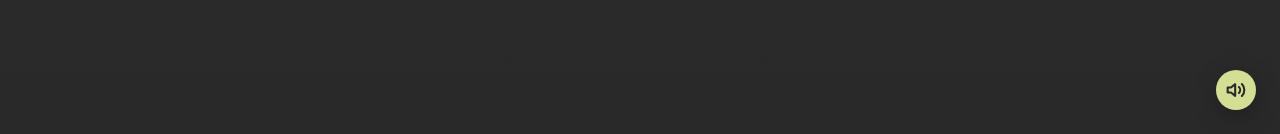
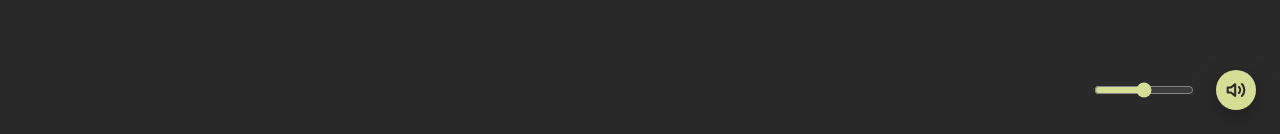
Before and after one commit to zach-redder/keystone-landingpage, a Next.js app: page / in a window 1280 px wide. Both pictures are taken after a click on the button 1236 px from the left and 756 px from the top of the page. Shown: the part 666-800 px from the top of the page. Built offline with nearby package versions, Linux system fonts and the light colour scheme.

Commit message:
cool ai blob thing and sound

```diff
--- a/components/MuteToggle.tsx
+++ b/components/MuteToggle.tsx
@@ -3,15 +3,35 @@ import { Volume2, VolumeX } from 'lucide-react';
 import { useAudio } from '@/context/AudioContext';
 
 export default function MuteToggle() {
-  const { muted, toggleMuted } = useAudio();
+  const { muted, volume, setVolume, toggleMuted } = useAudio();
 
   return (
-    <button
-      onClick={toggleMuted}
+    <div
+      className="volume-control"
       style={{
         position: 'fixed',
         bottom: '24px',
         right: '24px',
+        zIndex: 150,
+        display: 'flex',
+        alignItems: 'center'
+      }}
+    >
+      <div className="volume-slider-wrap">
+        <input
+          type="range"
+          min={0}
+          max={1}
+          step={0.01}
+          value={volume}
+          onChange={(e) => setVolume(parseFloat(e.target.value))}
+          className="volume-slider"
+          aria-label="Site audio volume"
+        />
+      </div>
+      <button
+        onClick={toggleMuted}
+        style={{
           width: '40px',
           height: '40px',
           borderRadius: '50%',
@@ -23,7 +43,6 @@ export default function MuteToggle() {
           border: 'none',
           cursor: 'pointer',
           boxShadow: '0 8px 25px rgba(0, 0, 0, 0.25)',
-        zIndex: 150,
           transition: 'all 0.3s ease',
           flexShrink: 0,
           minWidth: '40px',
@@ -33,7 +52,31 @@ export default function MuteToggle() {
         className="mute-toggle-btn"
       >
         {muted ? <VolumeX size={20} strokeWidth={2.5} /> : <Volume2 size={20} strokeWidth={2.5} />}
+      </button>
       <style jsx>{`
+        .volume-slider-wrap {
+          width: 0;
+          overflow: hidden;
+          opacity: 0;
+          margin-right: 0;
+          display: flex;
+          align-items: center;
+          transition: width 0.25s ease, margin-right 0.25s ease, opacity 0.2s ease;
+        }
+
+        .volume-control:hover .volume-slider-wrap,
+        .volume-control:focus-within .volume-slider-wrap {
+          width: 110px;
+          margin-right: 12px;
+          opacity: 1;
+        }
+
+        .volume-slider {
+          width: 100px;
+          accent-color: var(--accent);
+          cursor: pointer;
+        }
+
         .mute-toggle-btn:hover {
           transform: scale(1.1);
           box-shadow: 0 8px 25px rgba(0, 0, 0, 0.3);
@@ -57,6 +100,6 @@ export default function MuteToggle() {
           }
         }
       `}</style>
-    </button>
+    </div>
   );
 }
--- a/context/AudioContext.tsx
+++ b/context/AudioContext.tsx
@@ -1,12 +1,14 @@
 'use client';
 import { createContext, useContext, useEffect, useRef, useState, ReactNode } from 'react';
 
-const STORAGE_KEY = 'keystone-audio-muted';
-const AMBIENT_VOLUME = 0.4;
+const STORAGE_KEY = 'keystone-audio-volume';
+const DEFAULT_VOLUME = 0.5;
 const FADE_DURATION_MS = 1500;
 
 interface AudioContextValue {
   muted: boolean;
+  volume: number;
+  setVolume: (volume: number) => void;
   toggleMuted: () => void;
 }
 
@@ -21,47 +23,21 @@ export function useAudio(): AudioContextValue {
 }
 
 export function AudioProvider({ children }: { children: ReactNode }) {
-  const [muted, setMuted] = useState(true);
+  const [volume, setVolumeState] = useState(0); // muted by default
   const audioRef = useRef<HTMLAudioElement | null>(null);
   const fadeTokenRef = useRef(0);
-  const hasHandledInitialRef = useRef(false);
+  const lastNonZeroVolumeRef = useRef<number | null>(null);
 
-  useEffect(() => {
-    const stored = localStorage.getItem(STORAGE_KEY);
-    if (stored === 'false') {
-      setMuted(false);
-    }
-  }, []);
-
-  const toggleMuted = () => {
-    setMuted((prev) => {
-      const next = !prev;
-      localStorage.setItem(STORAGE_KEY, String(next));
-      return next;
-    });
-  };
-
-  useEffect(() => {
+  const fadeTo = (target: number, onDone?: () => void) => {
     const audio = audioRef.current;
     if (!audio) return;
-
-    // Skip the very first commit when still muted: nothing has ever played,
-    // so there's nothing to fade out. Without this, the initial mount (muted=true)
-    // starts a pointless fade-to-silence that races the localStorage-driven
-    // unmute that often follows a moment later, and the two overlapping fades
-    // can push audio.volume slightly outside [0, 1].
-    const isFirstRun = !hasHandledInitialRef.current;
-    hasHandledInitialRef.current = true;
-    if (isFirstRun && muted) return;
-
     const token = ++fadeTokenRef.current;
-
-    const fade = (from: number, to: number, onDone?: () => void) => {
+    const from = audio.volume;
     const start = performance.now();
     const step = (now: number) => {
       if (fadeTokenRef.current !== token) return;
       const t = Math.min((now - start) / FADE_DURATION_MS, 1);
-        const raw = from + (to - from) * t;
+      const raw = from + (target - from) * t;
       audio.volume = Math.max(0, Math.min(1, raw));
       if (t < 1) {
         requestAnimationFrame(step);
@@ -72,17 +48,66 @@ export function AudioProvider({ children }: { children: ReactNode }) {
     requestAnimationFrame(step);
   };
 
-    if (muted) {
-      fade(audio.volume, 0, () => audio.pause());
+  // Restore a persisted volume after mount. State starts muted on both server
+  // and first client render (no hydration mismatch); this only adjusts things
+  // afterward, and only attempts playback if the user had previously chosen
+  // an audible volume.
+  useEffect(() => {
+    const stored = localStorage.getItem(STORAGE_KEY);
+    if (stored === null) return;
+    const parsed = parseFloat(stored);
+    if (Number.isNaN(parsed)) return;
+    const clamped = Math.max(0, Math.min(1, parsed));
+    if (clamped > 0) {
+      lastNonZeroVolumeRef.current = clamped;
+      setVolumeState(clamped);
+      const audio = audioRef.current;
+      if (audio) {
+        audio.volume = clamped;
+        audio.play().catch(() => {});
+      }
+    }
+  }, []);
+
+  // Live slider drag: apply immediately, no fade - fading is reserved for the
+  // discrete mute/unmute toggle below.
+  const setVolume = (next: number) => {
+    const clamped = Math.max(0, Math.min(1, next));
+    setVolumeState(clamped);
+    localStorage.setItem(STORAGE_KEY, String(clamped));
+    if (clamped > 0) lastNonZeroVolumeRef.current = clamped;
+
+    const audio = audioRef.current;
+    if (!audio) return;
+    fadeTokenRef.current++; // cancel any in-flight fade
+    audio.volume = clamped;
+    if (clamped > 0) {
+      if (audio.paused) audio.play().catch(() => {});
+    } else if (!audio.paused) {
+      audio.pause();
+    }
+  };
+
+  const toggleMuted = () => {
+    if (volume > 0) {
+      localStorage.setItem(STORAGE_KEY, '0');
+      setVolumeState(0);
+      fadeTo(0, () => audioRef.current?.pause());
     } else {
+      const target = lastNonZeroVolumeRef.current ?? DEFAULT_VOLUME;
+      localStorage.setItem(STORAGE_KEY, String(target));
+      setVolumeState(target);
+      const audio = audioRef.current;
+      if (audio) {
         audio.volume = 0;
         audio.play().catch(() => {});
-      fade(0, AMBIENT_VOLUME);
       }
-  }, [muted]);
+      fadeTo(target);
+    }
+  };
 
   return (
-    <AudioContext.Provider value={{ muted, toggleMuted }}>
+    <AudioContext.Provider value={{ muted: volume === 0, volume, setVolume, toggleMuted }}>
       {children}
       <audio ref={audioRef} src="/audio/ambient.mp3" loop preload="auto" />
     </AudioContext.Provider>
--- a/hooks/useSound.ts
+++ b/hooks/useSound.ts
@@ -2,12 +2,12 @@ import { useCallback } from 'react';
 import { useAudio } from '@/context/AudioContext';
 
 export function useSound(src: string, volume: number = 1) {
-  const { muted } = useAudio();
+  const { volume: masterVolume } = useAudio();
 
   return useCallback(() => {
-    if (muted) return;
+    if (masterVolume === 0) return;
     const audio = new Audio(src);
-    audio.volume = volume;
+    audio.volume = masterVolume * volume;
     audio.play().catch(() => {});
-  }, [muted, src, volume]);
+  }, [masterVolume, src, volume]);
 }
```
Also changed, not shown: 2 other files (tests, documents, lock files or other folders). Lines whose indentation alone changed are shown as unchanged.
